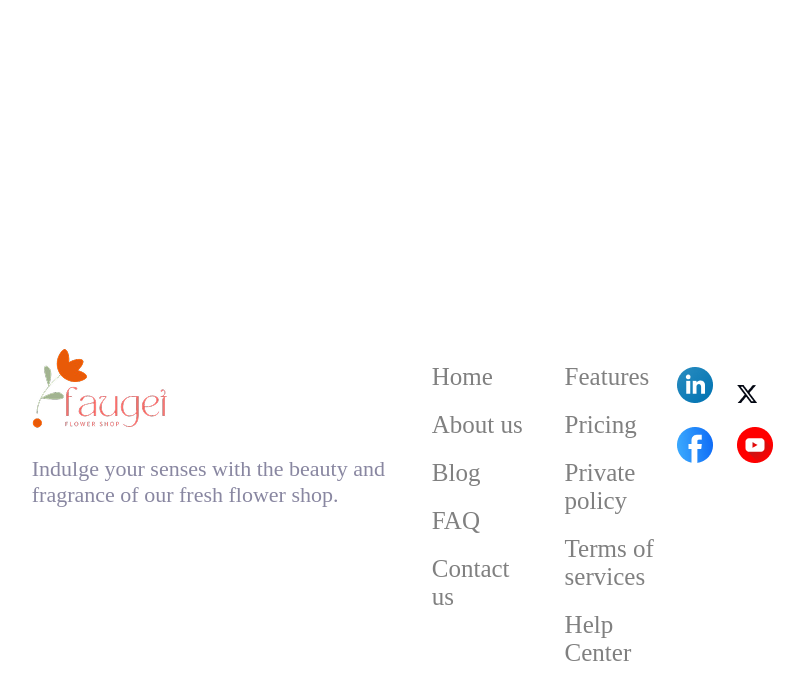
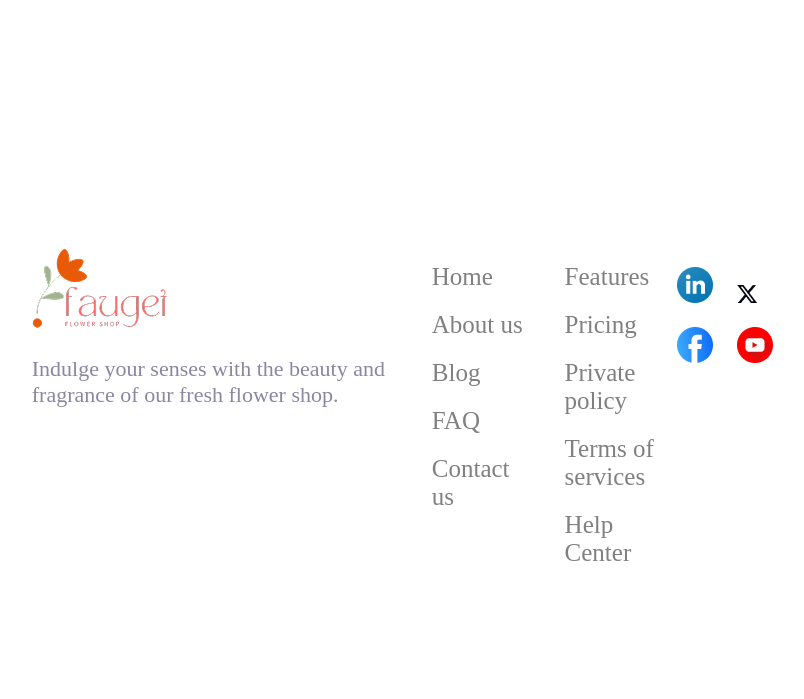
Before and after one commit to Sudipto-Sen-Gupto/assignment-2, a plain HTML site: page index.html in a window 1280 px wide. Shown: the part 6445-7144 px from the top of the page, without its empty margins (229-1033 px from the left). After the commit the page ends 7082 px from the top, so only its background shows below. Drawn offline with Linux system fonts and the light colour scheme.

Commit message:
recorrection

```diff
--- a/style.css
+++ b/style.css
@@ -286,7 +286,7 @@ gap: 20px;
 
        .footsite{
         width: 60%;
-        margin: 150px auto;
+        margin: 50px auto;
         display: grid;
         grid-template-columns: repeat(4,1fr);
        }
```
